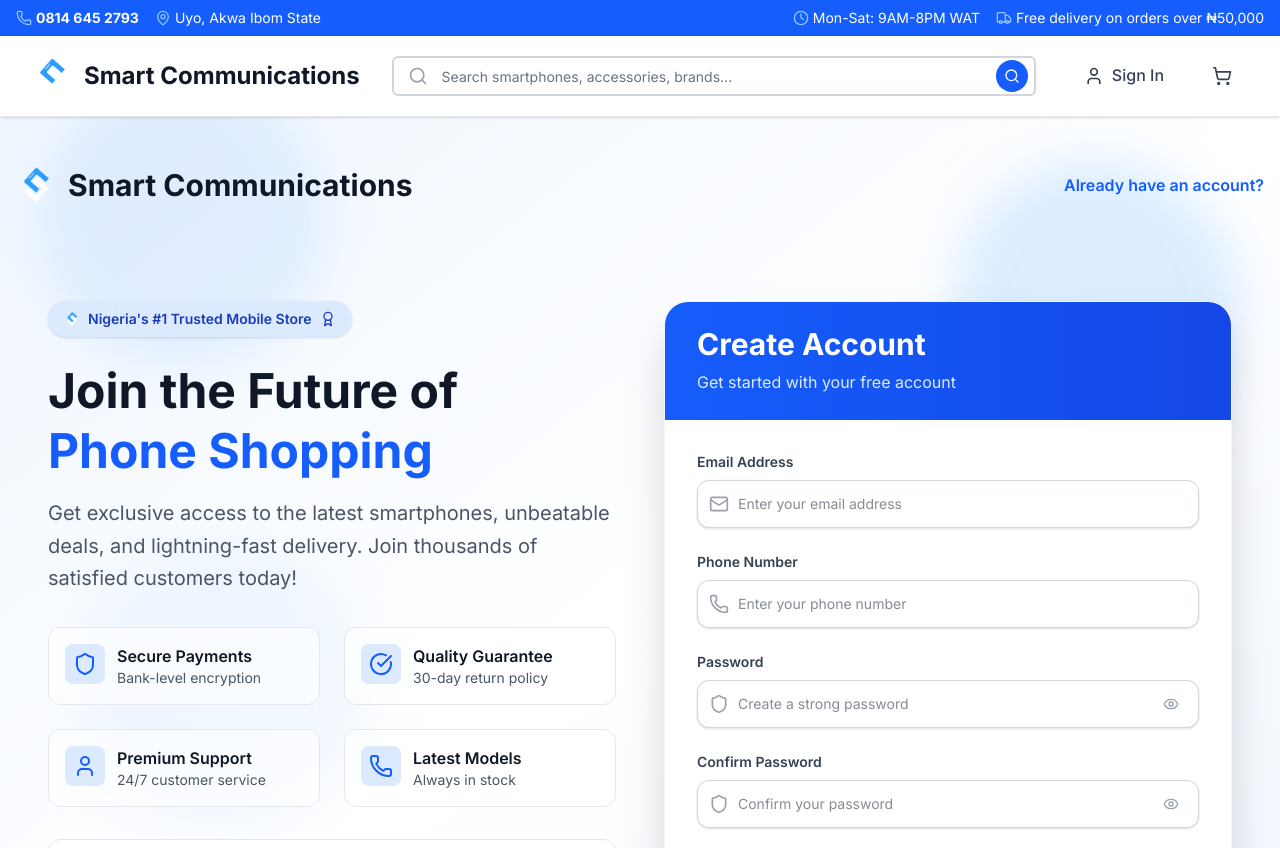
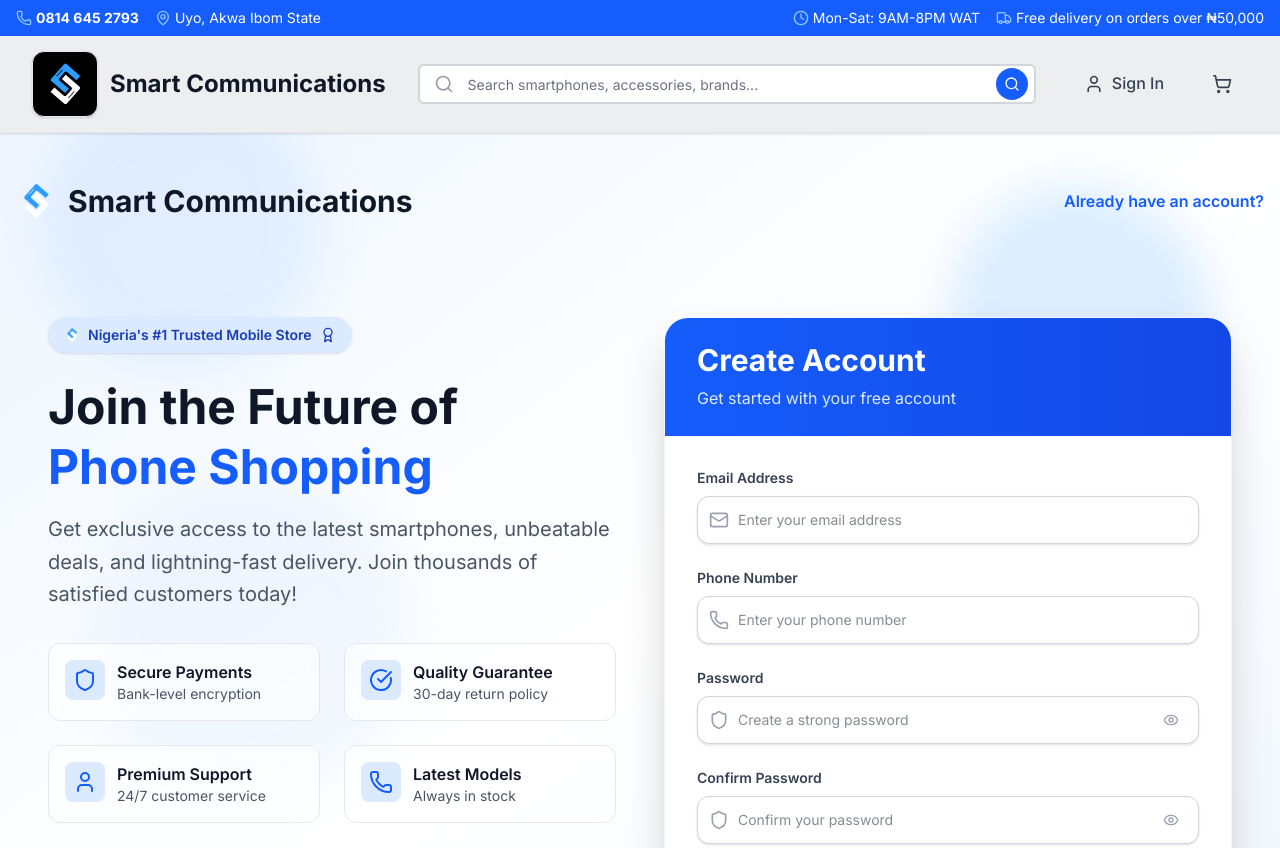
Before and after one commit to Gmanlove/Phone-mart, a Next.js app in the folder frontend/: page /register in a window 1280 px wide. Shown: the top 848 px of the page. Built offline with nearby package versions, Linux system fonts and the light colour scheme.

Commit message:
Implement permanent dark mode theme and remove light mode support

```diff
--- a/frontend/src/app/globals.css
+++ b/frontend/src/app/globals.css
@@ -1,44 +1,8 @@
 @import "tailwindcss";
 
-/* Smart Communications Design System - Blue & White Theme */
+/* Smart Communications Design System - Permanent Dark Theme */
 :root {
-  /* Light Mode - Blue & White Color Scheme */
-  --background: #ffffff;
-  --foreground: #1e293b;
-  --primary: #2563eb;
-  --primary-light: #3b82f6;
-  --primary-dark: #1d4ed8;
-  --primary-hover: #1e40af;
-  --secondary: #64748b;
-  --secondary-light: #94a3b8;
-  --accent: #0ea5e9;
-  --accent-light: #38bdf8;
-  --success: #10b981;
-  --warning: #f59e0b;
-  --error: #ef4444;
-  --border: #e2e8f0;
-  --border-light: #f1f5f9;
-  --muted: #f8fafc;
-  --card: #ffffff;
-  --card-hover: #f8fafc;
-  --shadow: 0 4px 6px -1px rgb(37 99 235 / 0.1), 0 2px 4px -2px rgb(37 99 235 / 0.05);
-  --shadow-lg: 0 25px 50px -12px rgb(37 99 235 / 0.2);
-  --shadow-xl: 0 35px 60px -12px rgb(37 99 235 / 0.25);
-
-  /* Enhanced Gradients */
-  --gradient-primary: linear-gradient(135deg, #2563eb 0%, #1d4ed8 100%);
-  --gradient-accent: linear-gradient(135deg, #0ea5e9 0%, #0284c7 100%);
-  --gradient-light: linear-gradient(135deg, #f8fafc 0%, #e2e8f0 100%);
-  --gradient-hero: linear-gradient(135deg, #dbeafe 0%, #bfdbfe 50%, #93c5fd 100%);
-
-  /* WiFi Icon Colors */
-  --wifi-primary: #2563eb;
-  --wifi-secondary: #3b82f6;
-  --wifi-gradient: linear-gradient(45deg, #2563eb, #3b82f6);
-}
-
-/* Dark Mode Theme */
-[data-theme="dark"] {
+  /* Dark Mode - Permanent Theme */
   --background: #0f172a;
   --foreground: #f1f5f9;
   --primary: #3b82f6;
@@ -73,40 +37,25 @@
   --wifi-gradient: linear-gradient(45deg, #3b82f6, #60a5fa);
 }
 
-/* Auto Dark Mode (respects system preference) */
-@media (prefers-color-scheme: dark) {
-  :root:not([data-theme]) {
-    --background: #0f172a;
-    --foreground: #f1f5f9;
-    --primary: #3b82f6;
-    --primary-light: #60a5fa;
-    --primary-dark: #2563eb;
-    --primary-hover: #3b82f6;
-    --secondary: #94a3b8;
-    --secondary-light: #cbd5e1;
-    --accent: #38bdf8;
-    --accent-light: #7dd3fc;
-    --success: #34d399;
-    --warning: #fbbf24;
-    --error: #f87171;
-    --border: #334155;
-    --border-light: #475569;
-    --muted: #1e293b;
-    --card: #1e293b;
-    --card-hover: #334155;
-    --shadow: 0 4px 6px -1px rgb(0 0 0 / 0.3), 0 2px 4px -2px rgb(0 0 0 / 0.2);
-    --shadow-lg: 0 25px 50px -12px rgb(0 0 0 / 0.4);
-    --shadow-xl: 0 35px 60px -12px rgb(0 0 0 / 0.5);
+/* Remove the old light mode and system preference detection */
+/* This ensures permanent dark mode */
 
-    --gradient-primary: linear-gradient(135deg, #3b82f6 0%, #2563eb 100%);
-    --gradient-accent: linear-gradient(135deg, #38bdf8 0%, #0ea5e9 100%);
-    --gradient-light: linear-gradient(135deg, #1e293b 0%, #334155 100%);
-    --gradient-hero: linear-gradient(135deg, #1e293b 0%, #334155 50%, #475569 100%);
+/* Force dark mode styles regardless of media queries */
+html.dark {
+  color-scheme: dark;
+}
 
-    --wifi-primary: #3b82f6;
-    --wifi-secondary: #60a5fa;
-    --wifi-gradient: linear-gradient(45deg, #3b82f6, #60a5fa);
-  }
+/* Override any system preference media queries */
+html.dark * {
+  --background: #0f172a !important;
+  --foreground: #f1f5f9 !important;
+  /* Copy all your dark theme variables with !important */
+}
+
+/* Apply dark mode specific overrides */
+html.dark body {
+  background-color: var(--background) !important;
+  color: var(--foreground) !important;
 }
 
 /* Enhanced Animations */
@@ -188,16 +137,22 @@
     opacity: 1;
   }
   50% {
-    opacity: 0.8;
+    opacity: 0.7;
   }
 }
 
-@keyframes shimmer {
+@keyframes blob {
   0% {
-    background-position: -200px 0;
+    transform: translate(0px, 0px) scale(1);
+  }
+  33% {
+    transform: translate(30px, -50px) scale(1.1);
+  }
+  66% {
+    transform: translate(-20px, 20px) scale(0.9);
   }
   100% {
-    background-position: calc(200px + 100%) 0;
+    transform: translate(0px, 0px) scale(1);
   }
 }
 
@@ -206,30 +161,7 @@
     transform: translateY(0);
   }
   50% {
-    transform: translateY(-10px);
-  }
-}
-
-@keyframes wifi-pulse {
-  0%, 100% {
-    opacity: 1;
-    transform: scale(1);
-  }
-  50% {
-    opacity: 0.8;
-    transform: scale(1.05);
-  }
-}
-
-/* Carousel/Slider Animations */
-@keyframes slideInFromLeft {
-  from {
-    opacity: 0;
-    transform: translateX(-100%);
-  }
-  to {
-    opacity: 1;
-    transform: translateX(0);
+    transform: translateY(-8px);
   }
 }
 
@@ -281,30 +213,24 @@
   background: linear-gradient(
     90deg,
     var(--muted) 0px,
-    var(--border) 40px,
-    var(--muted) 80px
+    var(--border) 50px,
+    var(--muted) 100px
   );
-  background-size: 200px;
+  background-size: 200px 100%;
   animation: shimmer 1.5s infinite linear;
+}
+
+.animate-blob {
+  animation: blob 7s infinite;
 }
 
 .animate-bounce-gentle {
   animation: bounce-gentle 2s ease-in-out infinite;
 }
 
-.animate-wifi-pulse {
-  animation: wifi-pulse 2s ease-in-out infinite;
-}
-
-.animate-slide-in-left {
-  animation: slideInFromLeft 0.5s ease-out forwards;
-}
-
-.animate-slide-out-left {
-  animation: slideOutToLeft 0.5s ease-out forwards;
-}
-
-/* Stagger Animation Delays */
+/* Animation delay classes */
+.animation-delay-2000 { animation-delay: 2s; }
+.animation-delay-4000 { animation-delay: 4s; }
 .animate-delay-100 { animation-delay: 0.1s; }
 .animate-delay-200 { animation-delay: 0.2s; }
 .animate-delay-300 { animation-delay: 0.3s; }
@@ -417,7 +343,7 @@ body {
 }
 
 ::-webkit-scrollbar-track {
-  background: var(--muted);
+  background: var(--background);
 }
 
 ::-webkit-scrollbar-thumb {
@@ -429,17 +355,12 @@ body {
   background: var(--primary);
 }
 
-/* Dark mode scrollbar */
-[data-theme="dark"] ::-webkit-scrollbar-track {
-  background: var(--background);
-}
-
 /* Focus Styles */
 .focus-ring {
   @apply focus:outline-none focus:ring-2 focus:ring-blue-500 focus:ring-offset-2;
 }
 
-[data-theme="dark"] .focus-ring {
+.focus-ring {
   @apply focus:ring-offset-slate-900;
 }
 
@@ -496,21 +417,7 @@ body {
   background-clip: text;
 }
 
-/* Dark Mode Toggle Styles */
-.dark-mode-toggle {
-  background: var(--card);
-  border: 1px solid var(--border);
-  border-radius: 50px;
-  padding: 8px;
-  transition: all 0.3s ease;
-  cursor: pointer;
-}
-
-.dark-mode-toggle:hover {
-  background: var(--card-hover);
-  border-color: var(--primary);
-  transform: scale(1.05);
-}
+/* Dark Mode Toggle Styles - Removed since we're permanent dark */
 
 /* Professional Section Styles */
 .section-professional {
@@ -599,7 +506,7 @@ body {
 /* High Contrast Mode Support */
 @media (prefers-contrast: high) {
   :root {
-    --border: #000000;
-    --primary: #0000ff;
+    --border: #ffffff;
+    --primary: #60a5fa;
   }
 }
--- a/frontend/src/app/layout.tsx
+++ b/frontend/src/app/layout.tsx
@@ -8,6 +8,14 @@ import { CartProvider } from "@/contexts/cart-context"
 import { OrderProvider } from "@/contexts/order-context"
 import { AuthProvider } from "@/contexts/auth-context"
 import { Toaster } from "@/components/ui/toaster"
+
+// Force dark mode with a simple script
+const forceDarkMode = `
+  (function() {
+    document.documentElement.classList.add('dark');
+    localStorage.setItem('theme', 'dark');
+  })()
+`
 
 const inter = Inter({
   subsets: ["latin"],
@@ -29,8 +37,11 @@ export const metadata: Metadata = {
 
 export default function RootLayout({ children }: { children: React.ReactNode }) {
   return (
-    <html lang="en" className={`${inter.variable} ${poppins.variable} scroll-smooth`}>
-      <body className="min-h-screen flex flex-col bg-white font-sans antialiased">
+    <html lang="en" className={`${inter.variable} ${poppins.variable} scroll-smooth dark`}>
+      <head>
+        <script dangerouslySetInnerHTML={{ __html: forceDarkMode }} />
+      </head>
+      <body className="min-h-screen flex flex-col bg-gray-900 text-white font-sans antialiased">
         <AuthProvider>
           <OrderProvider>
             <CartProvider>
--- a/frontend/src/components/layout/footer.tsx
+++ b/frontend/src/components/layout/footer.tsx
@@ -11,25 +11,25 @@ import { Button } from "@/components/ui/button"
 
 export default function Footer() {
   return (
-    <footer className="bg-white dark:bg-gray-900 border-t border-gray-200 dark:border-gray-700 relative">
+    <footer className="bg-gray-50 dark:bg-slate-800 border-t border-gray-200 dark:border-gray-600 relative">
       {/* Main Footer Content */}
       <div className="container mx-auto px-4 sm:px-6 lg:px-8 max-w-7xl">
-        <div className="py-16 md:py-20">
+        <div className="py-20 md:py-24">
           <div className="grid grid-cols-1 md:grid-cols-2 lg:grid-cols-4 gap-8 lg:gap-12">
             {/* Company Info */}
             <div className="lg:col-span-1 space-y-6">
               {/* Brand */}
               <div className="space-y-4">
                 <div className="flex items-center space-x-3">
-                    <div className="relative">
+                  <div className="relative p-3 bg-white dark:bg-gray-900 rounded-2xl shadow-sm border border-gray-200 dark:border-gray-700 hover:shadow-md transition-all duration-200">
                     <Image
                       src="/smart.png"
                       alt="Smart Communications Logo"
                       width={80}
                       height={80}
-                      className="w-16 h-16 lg:w-20 lg:h-20 object-contain"
+                      className="w-20 h-20 lg:w-24 lg:w-24 object-contain"
                     />
-                    </div>
+                  </div>
                   <div>
                     <span className="text-2xl lg:text-3xl font-bold text-blue-600 dark:text-blue-400">
                       Smart Communications
--- a/frontend/src/components/layout/header.tsx
+++ b/frontend/src/components/layout/header.tsx
@@ -142,18 +142,18 @@ export default function Header() {
       </div>
 
       {/* Main Header */}
-      <header className="sticky top-0 z-50 bg-white/95 dark:bg-gray-900/95 backdrop-blur-sm border-b border-gray-200 dark:border-gray-700 shadow-sm">
+      <header className="sticky top-0 z-50 bg-gray-50/95 dark:bg-slate-800/95 backdrop-blur-sm border-b border-gray-200 dark:border-gray-600 shadow-sm">
         <div className="container mx-auto px-4 sm:px-6 lg:px-8 max-w-7xl">
-          <div className="flex items-center justify-between h-16 lg:h-20">
+          <div className="flex items-center justify-between h-20 lg:h-24">
             {/* Logo */}
             <Link href="/" className="flex items-center space-x-3 group">
-              <div className="relative">
+              <div className="relative p-2 bg-black dark:bg-gray-900 rounded-xl shadow-sm border border-gray-200 dark:border-gray-700 group-hover:shadow-md transition-all duration-200">
                 <Image
                   src="/smart.png"
                   alt="Smart Communications Logo"
                   width={40}
                   height={40}
-                  className="w-8 h-8 lg:w-10 lg:h-10 object-contain group-hover:scale-110 transition-transform duration-200"
+                  className="w-10 h-10 lg:w-12 lg:h-12 object-contain group-hover:scale-110 transition-transform duration-200"
                 />
               </div>
               <div className="hidden sm:block">
--- a/frontend/tailwind.config.mjs
+++ b/frontend/tailwind.config.mjs
@@ -4,6 +4,7 @@ export default {
     "./src/**/*.{js,ts,jsx,tsx}",
     "./public/**/*.{svg,png,jpg,jpeg,ico}"
   ],
+  darkMode: 'class', // This is the key change
   theme: {
     extend: {
       colors: {
```
